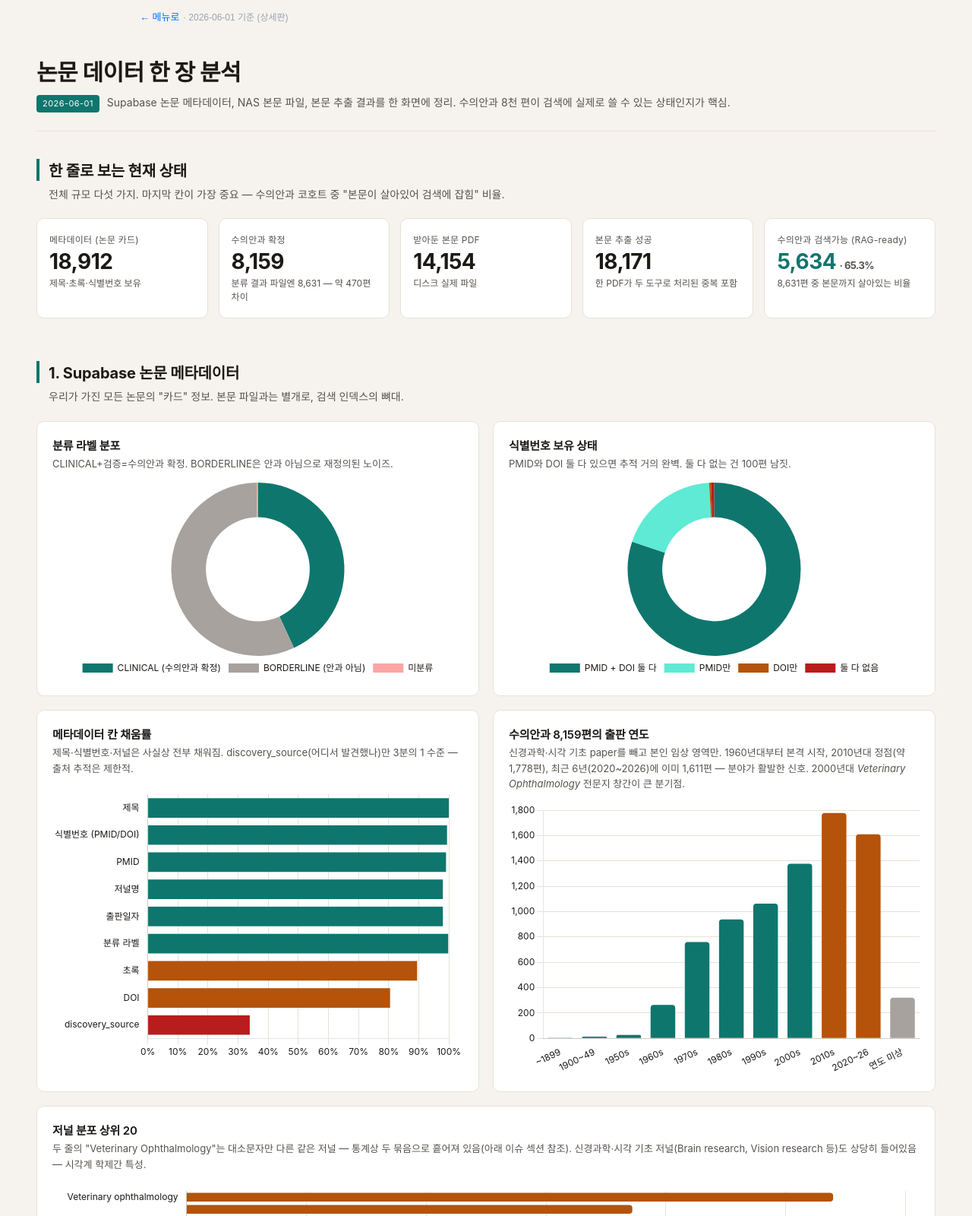
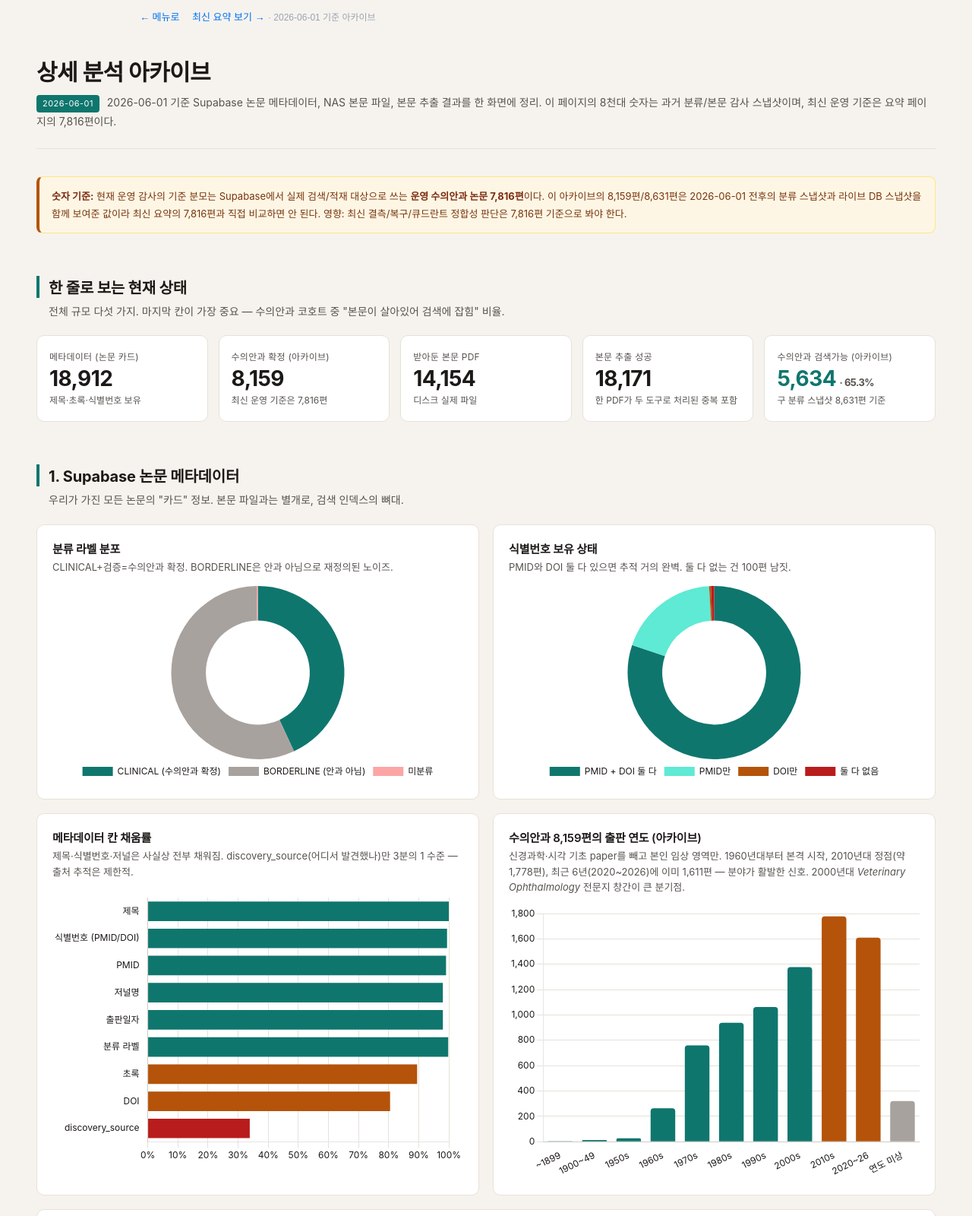
Before and after one commit to jhoshim89/vetoph-dashboard, a plain HTML site: page detail.html in a window 1280 px wide. Shown: the top 1600 px of the page at 76% size. Drawn offline with nearby package versions, Linux system fonts and the light colour scheme.

Commit message:
Clarify dashboard count denominators

```diff
--- a/detail.html
+++ b/detail.html
@@ -3,7 +3,7 @@
 <head>
 <meta charset="utf-8" />
 <meta name="viewport" content="width=device-width, initial-scale=1" />
-<title>InsightsOphVet 데이터 한 장 분석 · 2026-06-01</title>
+<title>InsightsOphVet 상세 분석 아카이브 · 2026-06-01</title>
 <script src="https://cdn.jsdelivr.net/npm/chart.js@4.4.1/dist/chart.umd.min.js"></script>
 <style>
   :root {
@@ -64,17 +64,26 @@
 </style>
 </head>
 <body>
-<div style="max-width:960px;margin:0 auto;padding:12px 24px 0;font-family:sans-serif"><a href="./" style="font-size:13px;color:#0070f3;text-decoration:none">← 메뉴로</a> <span style="color:#9ca3af;font-size:12px">· 2026-06-01 기준 (상세판)</span></div>
+<div style="max-width:960px;margin:0 auto;padding:12px 24px 0;font-family:sans-serif"><a href="./" style="font-size:13px;color:#0070f3;text-decoration:none">← 메뉴로</a> <a href="overview.html" style="font-size:13px;color:#0070f3;text-decoration:none;margin-left:12px">최신 요약 보기 →</a> <span style="color:#9ca3af;font-size:12px">· 2026-06-01 기준 아카이브</span></div>
 <div class="wrap">
 
 <header>
-  <h1>논문 데이터 한 장 분석</h1>
+  <h1>상세 분석 아카이브</h1>
   <div class="subtitle">
     <span class="stamp">2026-06-01</span>
-    Supabase 논문 메타데이터, NAS 본문 파일, 본문 추출 결과를 한 화면에 정리.
-    수의안과 8천 편이 검색에 실제로 쓸 수 있는 상태인지가 핵심.
+    2026-06-01 기준 Supabase 논문 메타데이터, NAS 본문 파일, 본문 추출 결과를 한 화면에 정리.
+    이 페이지의 8천대 숫자는 과거 분류/본문 감사 스냅샷이며, 최신 운영 기준은 요약 페이지의 7,816편이다.
   </div>
 </header>
+
+<section>
+  <div class="note">
+    <strong>숫자 기준:</strong> 현재 운영 감사의 기준 분모는 Supabase에서 실제 검색/적재 대상으로 쓰는
+    <strong>운영 수의안과 논문 7,816편</strong>이다. 이 아카이브의 8,159편/8,631편은 2026-06-01 전후의
+    분류 스냅샷과 라이브 DB 스냅샷을 함께 보여준 값이라 최신 요약의 7,816편과 직접 비교하면 안 된다.
+    영향: 최신 결측/복구/큐드란트 정합성 판단은 7,816편 기준으로 봐야 한다.
+  </div>
+</section>
 
 <!-- 0. KPI -->
 <section>
@@ -82,10 +91,10 @@
   <p class="section-lead">전체 규모 다섯 가지. 마지막 칸이 가장 중요 — 수의안과 코호트 중 "본문이 살아있어 검색에 잡힘" 비율.</p>
   <div class="kpi-grid">
     <div class="kpi"><div class="label">메타데이터 (논문 카드)</div><div class="value">18,912</div><div class="delta">제목·초록·식별번호 보유</div></div>
-    <div class="kpi"><div class="label">수의안과 확정</div><div class="value">8,159</div><div class="delta">분류 결과 파일엔 8,631 — 약 470편 차이</div></div>
+    <div class="kpi"><div class="label">수의안과 확정 (아카이브)</div><div class="value">8,159</div><div class="delta">최신 운영 기준은 7,816편</div></div>
     <div class="kpi"><div class="label">받아둔 본문 PDF</div><div class="value">14,154</div><div class="delta">디스크 실제 파일</div></div>
     <div class="kpi"><div class="label">본문 추출 성공</div><div class="value">18,171</div><div class="delta">한 PDF가 두 도구로 처리된 중복 포함</div></div>
-    <div class="kpi accent"><div class="label">수의안과 검색가능 (RAG-ready)</div><div class="value">5,634<span class="unit"> · 65.3%</span></div><div class="delta">8,631편 중 본문까지 살아있는 비율</div></div>
+    <div class="kpi accent"><div class="label">수의안과 검색가능 (아카이브)</div><div class="value">5,634<span class="unit"> · 65.3%</span></div><div class="delta">구 분류 스냅샷 8,631편 기준</div></div>
   </div>
 </section>
 
@@ -114,7 +123,7 @@
       <div class="chart-box tall"><canvas id="chartFill"></canvas></div>
     </div>
     <div class="card">
-      <h3>수의안과 8,159편의 출판 연도</h3>
+      <h3>수의안과 8,159편의 출판 연도 (아카이브)</h3>
       <div class="desc">신경과학·시각 기초 paper를 빼고 본인 임상 영역만. 1960년대부터 본격 시작, 2010년대 정점(약 1,778편), 최근 6년(2020~2026)에 이미 1,611편 — 분야가 활발한 신호. 2000년대 <em>Veterinary Ophthalmology</em> 전문지 창간이 큰 분기점.</div>
       <div class="chart-box tall"><canvas id="chartYear"></canvas></div>
     </div>
@@ -127,7 +136,7 @@
   </div>
 
   <div class="card" style="margin-top:18px">
-    <h3>수의안과 확정 8,159편의 저널 (Top 10)</h3>
+    <h3>수의안과 확정 8,159편의 저널 (아카이브 Top 10)</h3>
     <div class="desc">전체 8천 편의 저널 분포. Veterinary Ophthalmology 한 저널이 약 1,700편(대소문자 합산)으로 압도. JAVMA·AJVR·Veterinary record 같은 일반 수의학지가 보조 축.</div>
     <div class="chart-box"><canvas id="chartVetJournals"></canvas></div>
   </div>
@@ -218,8 +227,8 @@
 
 <!-- 4. Vet ophth funnel -->
 <section>
-  <h2>4. 수의안과 8,631편의 RAG-ready 여정</h2>
-  <p class="section-lead">분류로 확정된 수의안과 코호트가 검색에 잡히기까지 몇 단계에서 얼마나 깎이는지. 마지막 65.3%가 실제 검색 가용 비율.</p>
+  <h2>4. 수의안과 8,631편의 RAG-ready 여정 (아카이브)</h2>
+  <p class="section-lead">구 분류 스냅샷 기준 코호트가 검색에 잡히기까지 몇 단계에서 얼마나 깎이는지. 최신 운영 기준 결측률은 요약 페이지의 7,816편 기준으로 본다.</p>
 
   <div class="grid-tall">
     <div class="card">
@@ -323,11 +332,11 @@
     </div>
 
     <div class="card">
-      <h3>② 수의안과 숫자 두 갈래</h3>
-      <div class="desc" style="margin-bottom: 12px">Supabase 라이브 DB는 8,159편, 분류 결과 스냅샷 파일(5월 28일)은 8,631편. 약 470편 차이.</div>
+      <h3>② 수의안과 숫자 세 갈래</h3>
+      <div class="desc" style="margin-bottom: 12px">최신 운영 감사 기준은 7,816편, 2026-06-01 Supabase 스냅샷은 8,159편, 분류 결과 스냅샷 파일(5월 28일)은 8,631편. 서로 다른 시점과 필터가 섞인 값이다.</div>
       <div class="chart-box short"><canvas id="chartVetCount"></canvas></div>
       <div class="note" style="margin-top: 14px">
-        <strong>가능성:</strong> 분류 작업 이후 일부 paper가 Supabase에 반영되지 않았거나, 라벨이 살짝 갱신됐을 수 있음. 어느 쪽을 진실의 원천으로 둘지 한 번 맞춰두면 다음 RAG 적재할 때 혼동 없음.
+        <strong>현재 판단:</strong> 최신 결측/복구/Qdrant 정합성은 7,816편을 기준으로 본다. 8,159편과 8,631편은 과거 스냅샷 비교용으로만 유지한다.
       </div>
     </div>
   </div>
```
